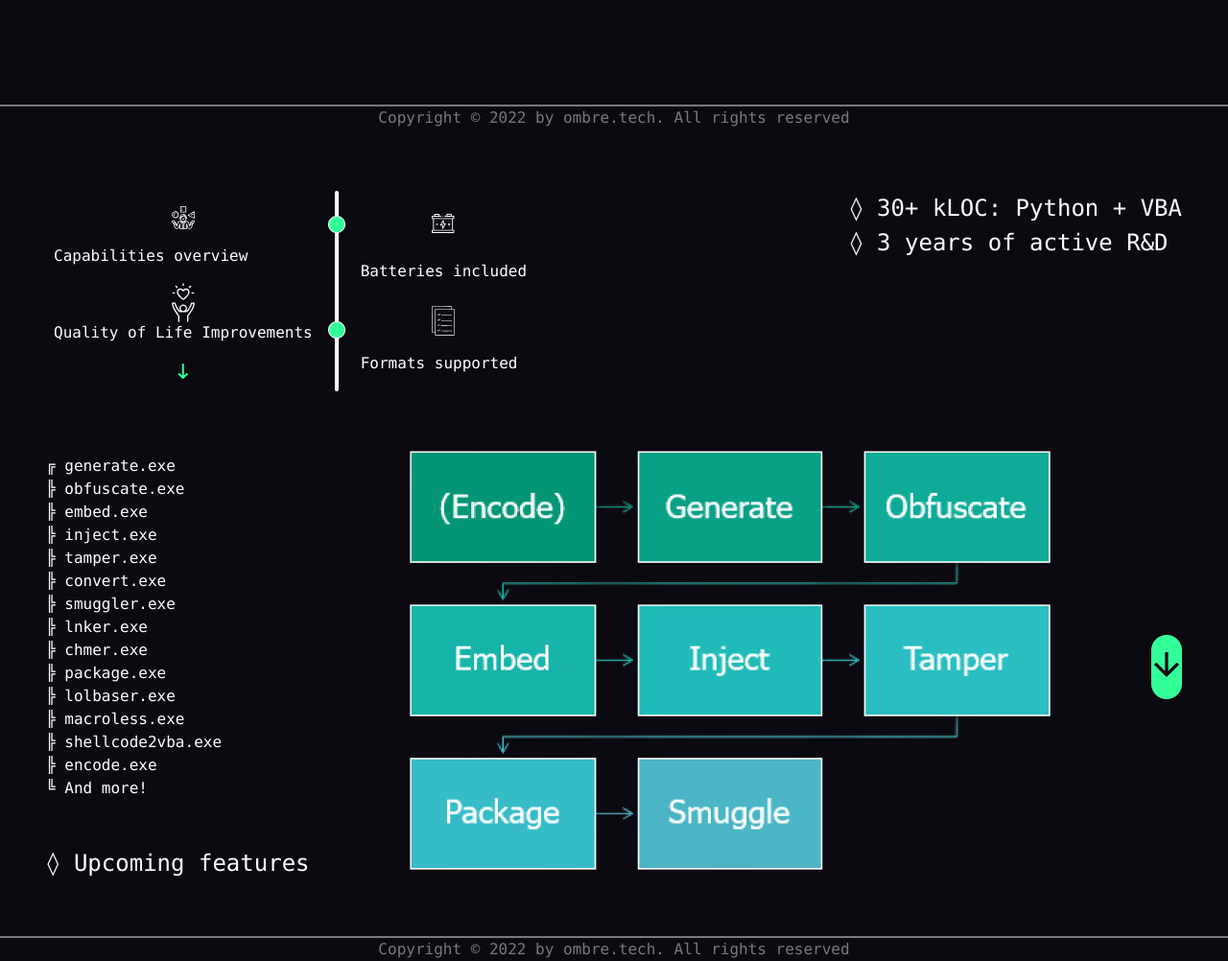
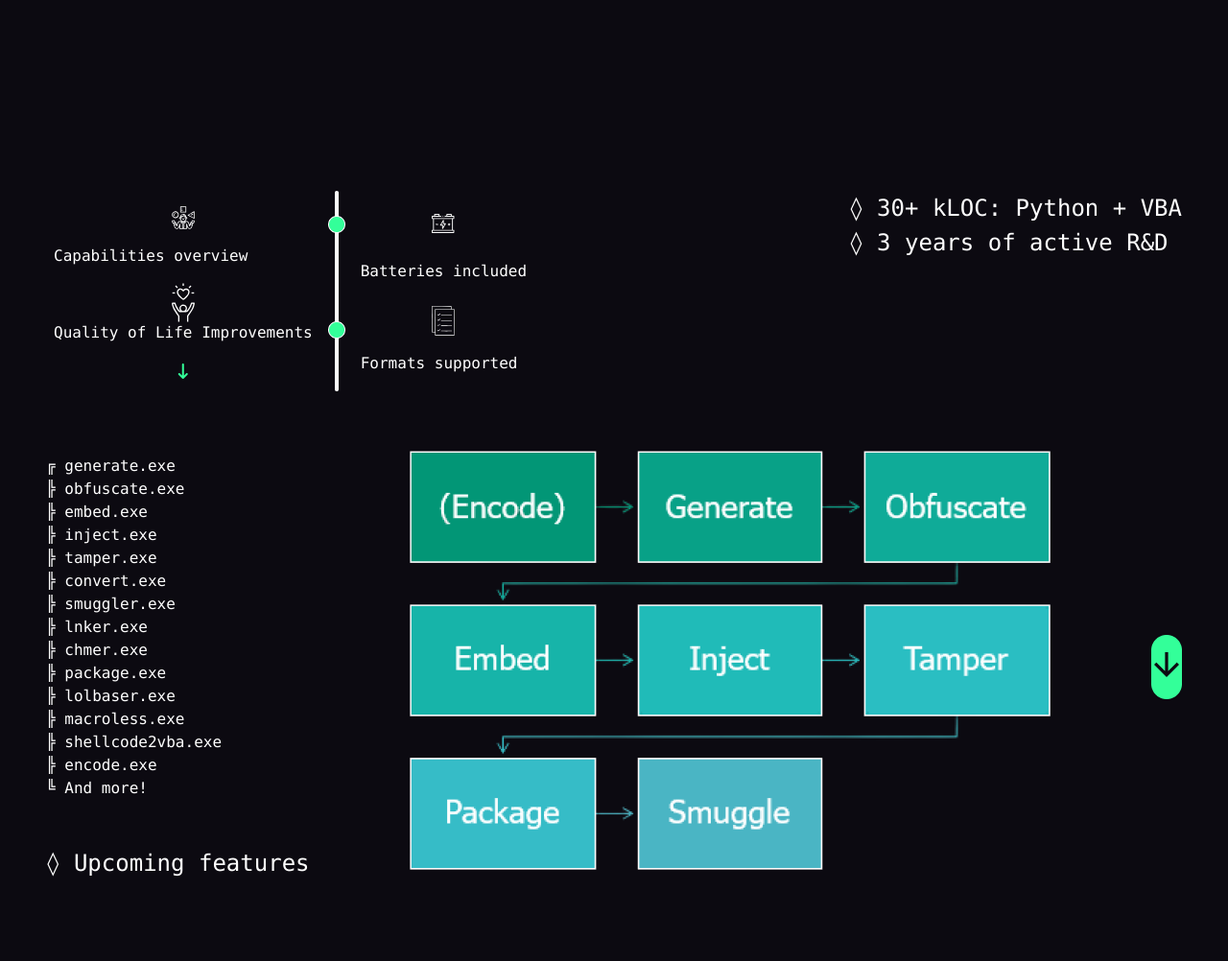
Before and after one commit to Ombre56/RMFProduct, a plain HTML site: page index.html in a window 1280 px wide. Shown: the part 665-1667 px from the top of the page at 96% size. After the commit the page ends 1641 px from the top, so only its background shows below. Drawn offline with nearby package versions, Linux system fonts and the light colour scheme.

Commit message:
Remove footer

```diff
--- a/index.html
+++ b/index.html
@@ -71,12 +71,6 @@
           </figure>
         </a>
 
-      </div>
-
-      <div class="hero-footer">
-        <p class="Homepage-line" />
-        <p class="has-text-centered" style="color: rgba(255, 255, 255, 0.45);
-;">Copyright © 2022 by ombre.tech. All rights reserved</p>
       </div>
     </section>
   </div>
@@ -164,13 +158,6 @@
         </a>
 
       </div>
-
-      <div class="hero-footer">
-        <p class="Homepage-line" />
-        <p class="has-text-centered" style="color: rgba(255, 255, 255, 0.45);
-;">Copyright © 2022 by ombre.tech. All rights reserved</p>
-      </div>
-
     </section>
   </div>
 
```
